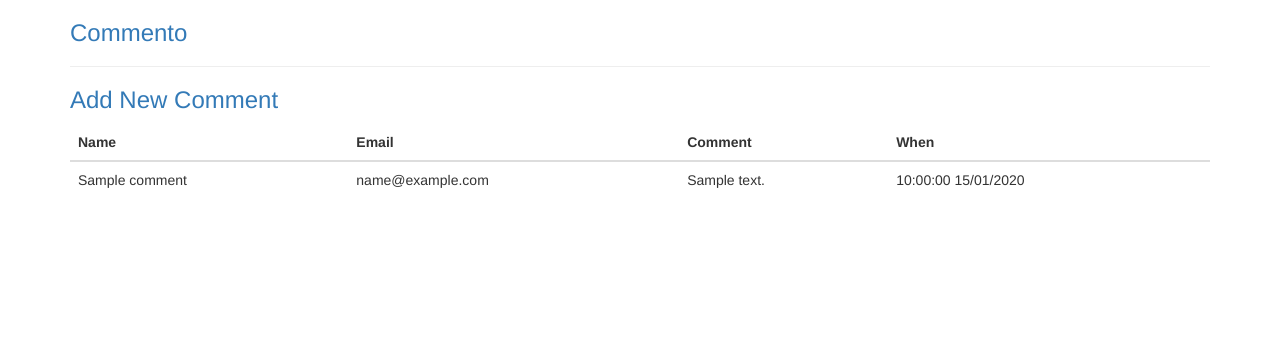
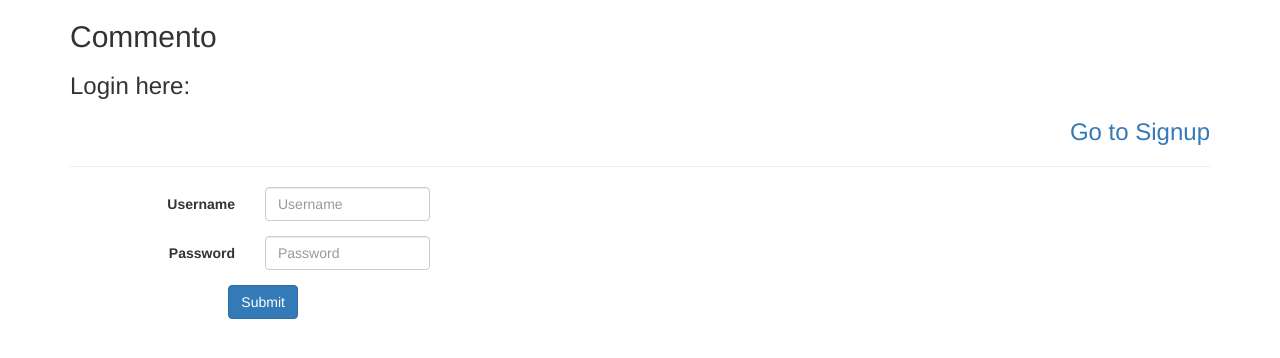
Before and after one commit to charulagrl/Authentication, a Flask app: page / in a window 1280 px wide. Shown: the top 358 px of the page. Run offline with Flask 2, Linux system fonts and the light colour scheme; tables that the repository leaves empty hold one stand-in row (values such as "Sample post"); some libraries are stand-ins or nearby versions.

Commit message:
Design changes

```diff
--- a/app.py
+++ b/app.py
@@ -15,6 +15,8 @@ app.config.from_object(Config)
 app.config['SQLALCHEMY_TRACK_MODIFICATIONS'] = False
 db = SQLAlchemy(app)
 
+
+######################### Database Models #########################
 
 class Comments(db.Model):
     """Setting the table name and
@@ -47,17 +49,18 @@ class User(db.Model):
         self.email = email
         self.password = password
 
-@app.route('/')
+
+################### Flask Routes ################################
+
+@app.route('/show')
 def show_all():
     """The default route for the app. Displays the list of
     already entered the comments"""
     return render_template('show_all.html',
        comments=Comments.query.order_by(Comments.pub_date.desc()).all())
 
-
 @app.route('/new', methods=['GET', 'POST'])
 def new():
-
     if request.method == 'POST':
         # The request is POST with some data, get POST data and validate it.
         # The form data is available in request.form dictionary.
@@ -105,10 +108,11 @@ def signup():
 
         flash('User is successfully created')
 
-        return redirect(url_for('show_all'))
+        return redirect(url_for('login'))
 
     return render_template('signup.html')
 
+@app.route("/")
 @app.route('/login', methods=['GET', 'POST'])
 def login():
 
--- a/templates/login.html
+++ b/templates/login.html
@@ -6,8 +6,10 @@
   <body>
     <div class="container">
       <div class="header">
-        <h3 class="text-muted">
-          <a href="{{ url_for('login') }}">Login</a>
+        <h2>Commento</h2>
+        <h3>Login here:</h3>
+        <h3 class="text-muted" style="text-align: right;">
+          <a href="{{ url_for('signup') }}">Go to Signup</a>
         </h3>
       </div>
       <hr/>
```
Also changed, not shown: templates/signup.html (+5 -2 lines), requirements.txt (line endings or trailing spaces).
